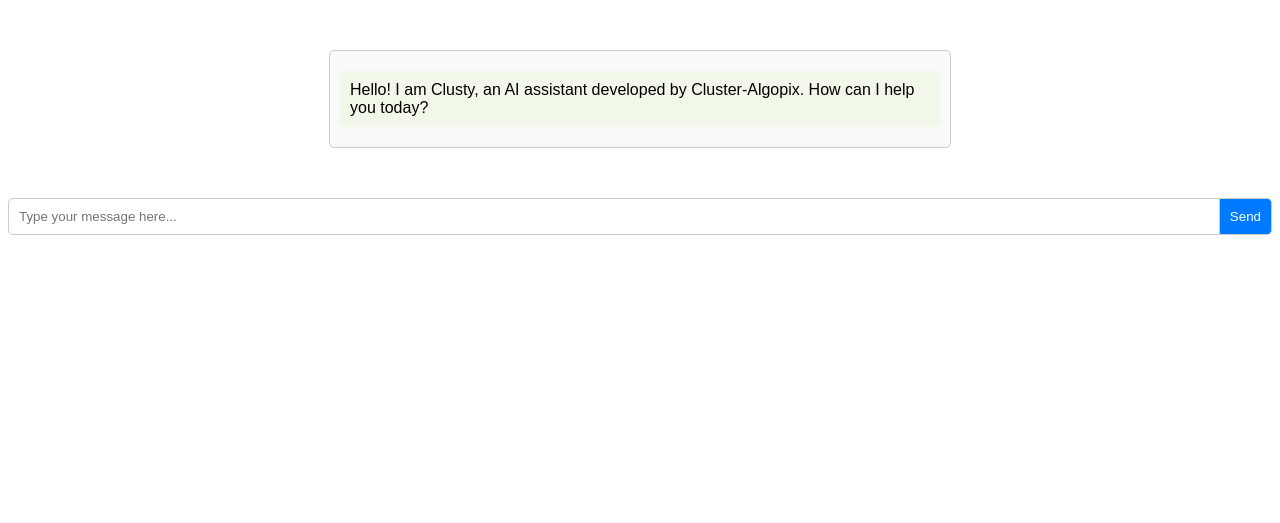
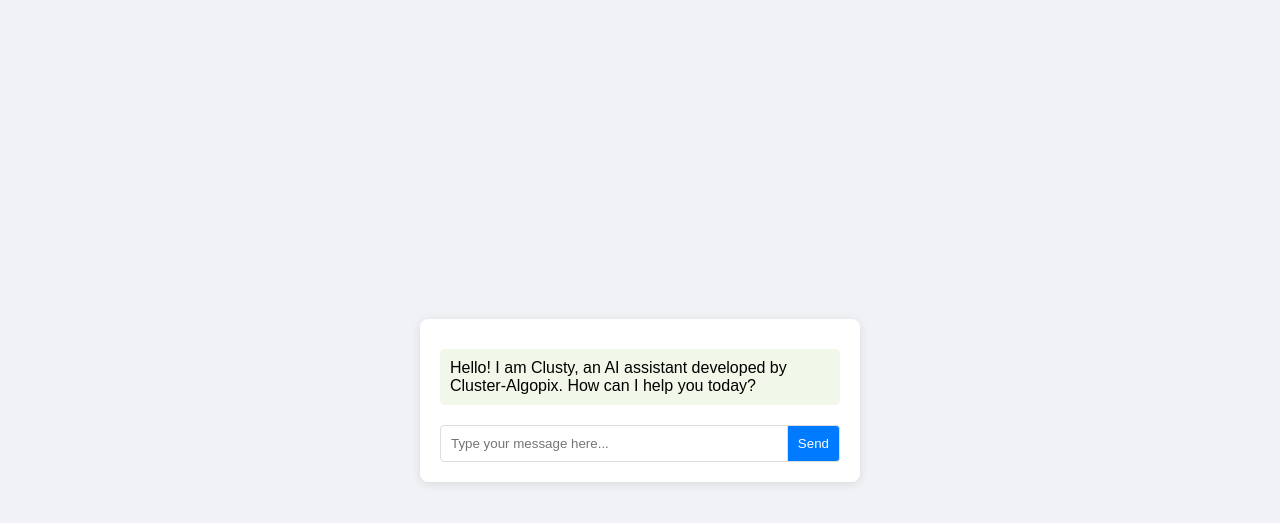
Before and after one commit to jyotirmoysaha-cluster/ClustyUI, a Flask app: page / in a window 1280 px wide. Shown: the top 523 px of the page. Run offline with Flask 3, Linux system fonts and the light colour scheme.

Commit message:
Update index.html

```diff
--- a/templates/index.html
+++ b/templates/index.html
@@ -4,54 +4,10 @@
     <meta charset="UTF-8">
     <meta name="viewport" content="width=device-width, initial-scale=1.0">
     <title>Chat with Clusty</title>
-    <style>
-        body {
-            font-family: Arial, sans-serif;
-        }
-        #chat-box {
-            width: 80%;
-            max-width: 600px;
-            margin: 50px auto;
-            border: 1px solid #ccc;
-            padding: 10px;
-            border-radius: 5px;
-            background-color: #f9f9f9;
-        }
-        .message {
-            margin: 10px 0;
-            padding: 10px;
-            border-radius: 5px;
-        }
-        .user {
-            background-color: #e0f7fa;
-            text-align: right;
-        }
-        .assistant {
-            background-color: #f1f8e9;
-        }
-        #input-box {
-            display: flex;
-            margin-top: 10px;
-        }
-        #input-box input {
-            flex: 1;
-            padding: 10px;
-            border: 1px solid #ccc;
-            border-radius: 5px 0 0 5px;
-        }
-        #input-box button {
-            padding: 10px;
-            border: 1px solid #ccc;
-            border-left: none;
-            background-color: #007bff;
-            color: white;
-            border-radius: 0 5px 5px 0;
-            cursor: pointer;
-        }
-    </style>
+    <link rel="stylesheet" href="{{ url_for('static', filename='css/styles.css') }}">
 </head>
 <body>
-
+    <div id="chat-container">
         <div id="chat-box">
             <div class="message assistant">Hello! I am Clusty, an AI assistant developed by Cluster-Algopix. How can I help you today?</div>
         </div>
@@ -59,35 +15,7 @@
             <input type="text" id="user-input" placeholder="Type your message here...">
             <button onclick="sendMessage()">Send</button>
         </div>
-
-<script>
-    async function sendMessage() {
-        const userInput = document.getElementById('user-input').value;
-        if (!userInput) return;
-
-        const chatBox = document.getElementById('chat-box');
-        const userMessageDiv = document.createElement('div');
-        userMessageDiv.classList.add('message', 'user');
-        userMessageDiv.innerText = userInput;
-        chatBox.appendChild(userMessageDiv);
-
-        document.getElementById('user-input').value = '';
-
-        const response = await fetch('/chat', {
-            method: 'POST',
-            headers: { 'Content-Type': 'application/json' },
-            body: JSON.stringify({ message: userInput })
-        });
-
-        const data = await response.json();
-        const assistantMessageDiv = document.createElement('div');
-        assistantMessageDiv.classList.add('message', 'assistant');
-        assistantMessageDiv.innerText = data.message;
-        chatBox.appendChild(assistantMessageDiv);
-
-        chatBox.scrollTop = chatBox.scrollHeight;
-    }
-</script>
-
+    </div>
+    <script src="{{ url_for('static', filename='js/scripts.js') }}"></script>
 </body>
 </html>
```
Lines whose indentation alone changed are shown as unchanged.
